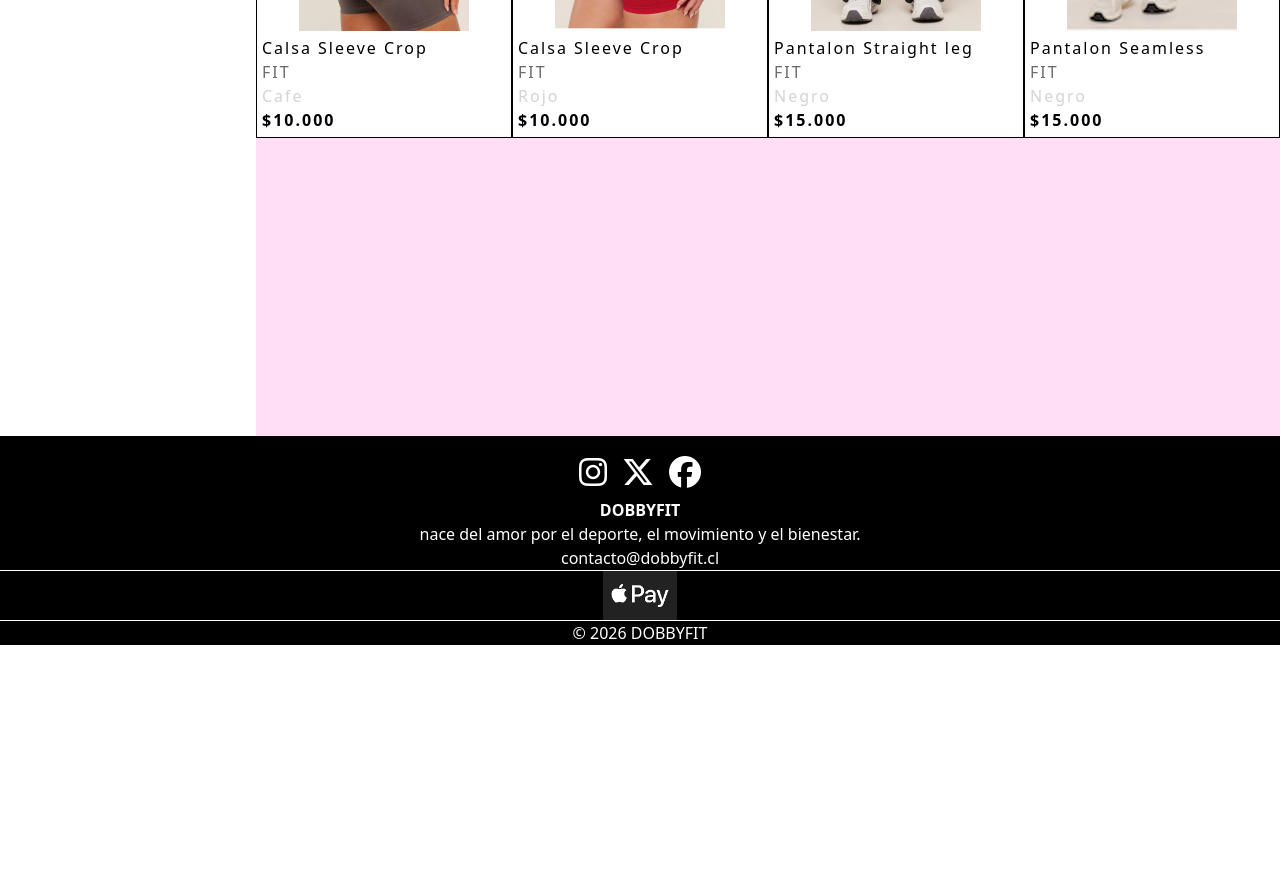
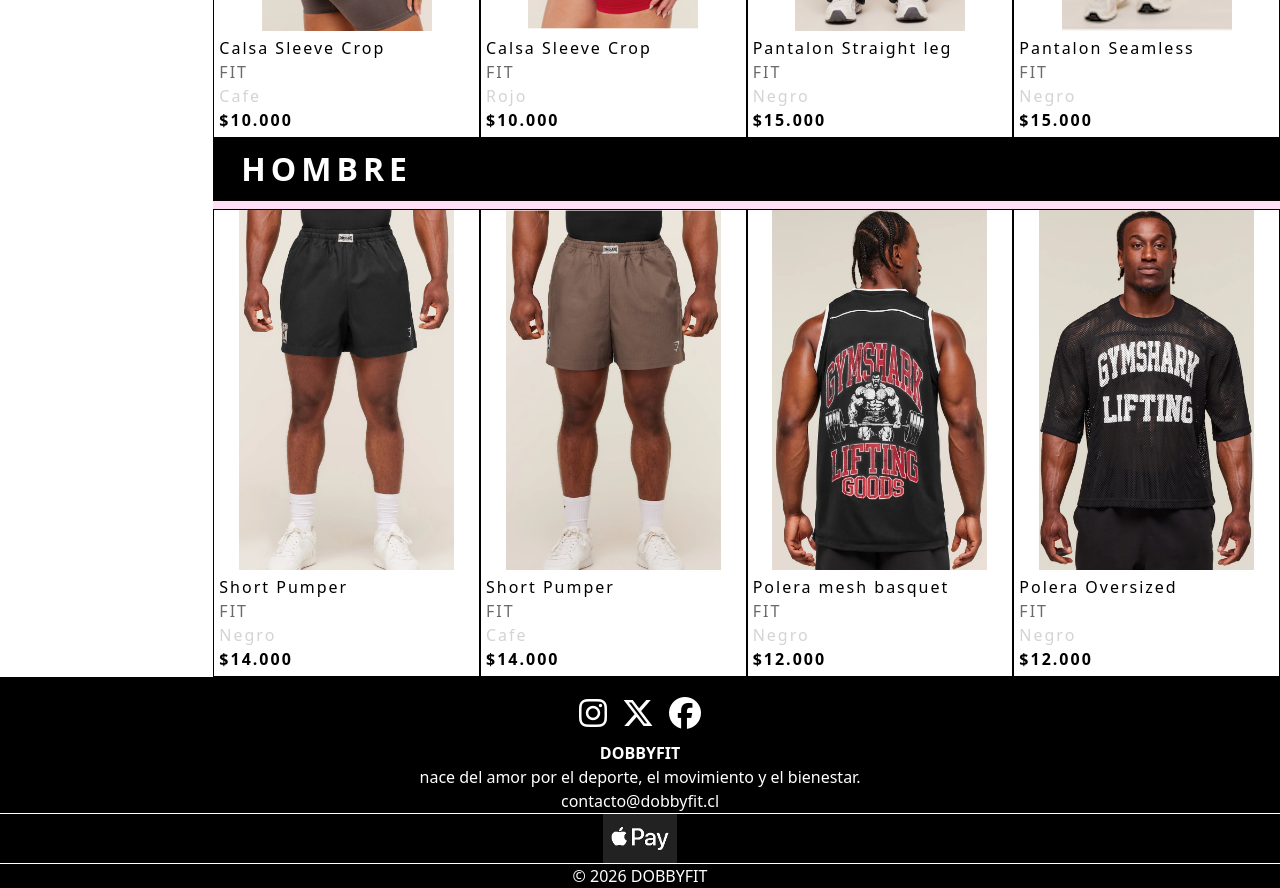
Before and after one commit to miguecastrosanchez/DESAFIO-4, a plain HTML site: page index.html in a window 1280 px wide. Shown: the part 400-1288 px from the top of the page. Before the commit the page ends 1045 px from the top, so only its background shows below. Drawn offline with nearby package versions, Linux system fonts and the light colour scheme.

Commit message:
DESAFIO TERMINADO

```diff
--- a/assets/css/styles.css
+++ b/assets/css/styles.css
@@ -16,7 +16,7 @@
     "footer";
 
     grid-template-columns: auto;
-    grid-template-rows: 1fr 7fr 2fr;
+    grid-template-rows: 1fr auto 2fr;
 
 
 }
@@ -247,6 +247,158 @@
     letter-spacing: 2px;
 }
 
+/* HOMBRE */
+
+.texto-h{
+
+    background-color: #000000;
+    color: #ffffff;
+    border: none;
+
+    padding: 12px 28px;
+    font-weight: 600;
+    letter-spacing:  5px; ;
+}
+
+.men{
+
+    display: flex;
+    flex-direction: column;
+}
+
+.cartas-men{
+
+    display: grid;
+    grid-template-columns: 1fr 1fr;
+    column-gap: 0px;
+
+
+}
+
+.card-m{
+
+
+    background-color: #ffffff;
+    display: flex;
+    flex-direction: column;
+
+    border: 1px solid #000000;
+
+}
+
+/* .img-m{
+    width: 100%;
+    height: 400px;
+    object-fit: contein;
+    display: block;
+} */
+/* IMAGENES */
+
+.img-men1{
+
+    width: 100%;
+    height: 360px;
+    background-image: url("../img/MEN-1A.png");
+    background-size: contain;
+    background-position: center;
+    background-repeat: no-repeat;
+
+    transition: background-image 0.3s ease;
+}
+
+.img-men1:hover{
+
+    background-image: url("../img/MEN-1B.png");
+}
+
+.img-men2{
+
+    width: 100%;
+    height: 360px;
+    background-image: url("../img/MEN-2A.png");
+    background-size: contain;
+    background-position: center;
+    background-repeat: no-repeat;
+
+    transition: background-image 0.3s ease;
+}
+
+.img-men2:hover{
+
+    background-image: url("../img/MEN-2B.png");
+}
+
+.img-men3{
+
+    width: 100%;
+    height: 360px;
+    background-image: url("../img/MEN-3A.png");
+    background-size: contain;
+    background-position: center;
+    background-repeat: no-repeat;
+
+    transition: background-image 0.3s ease;
+}
+
+.img-men3:hover{
+
+    background-image: url("../img/MEN-3B.png");
+}
+
+.img-men4{
+
+    width: 100%;
+    height: 360px;
+    background-image: url("../img/MEN-4A.png");
+    background-size: contain;
+    background-position: center;
+    background-repeat: no-repeat;
+
+    transition: background-image 0.3s ease;
+}
+
+.img-men4:hover{
+
+    background-image: url("../img/MEN-4B.png");
+}
+
+.descripcion-m{
+
+    padding: 5px;
+}
+
+.descripcion-m p{
+
+    margin: 0;
+
+}
+
+.nombre{
+
+    color: #000000;
+    font-weight: 400;
+    letter-spacing: 2px;
+}
+
+.tipo{
+
+    color: #6a6a6a;
+    font-weight: 400;
+    letter-spacing: 2px;
+}
+
+.color{
+
+    color: #d5d3d3;
+    font-weight: 400;
+    letter-spacing: 2px;
+}
+.precio{
+
+    color: #000000;
+    font-weight: 800;
+    letter-spacing: 2px;
+}
 
 
 /* PIE DE PAGINA */
@@ -332,12 +484,7 @@
 }
 
 
-
-
-
-
-
-
+/* VERSION ESCRITORIO */
 
 @media screen and (min-width: 576px) {
 
@@ -349,11 +496,10 @@
         grid-template-areas:
 
         "nav main"
-        "nav main"
         "footer footer";
 
-        grid-template-columns: 1fr 4fr;
-        /* grid-template-rows: 1fr 7fr 2fr; */
+        grid-template-columns: 1fr 5fr;
+        grid-template-rows: auto 2fr;
 
 
     }
@@ -427,8 +573,12 @@
         display: grid;
         grid-template-columns: 1fr 1fr 1fr 1fr;
         column-gap: 0px;
-
-
     }
 
+    .cartas-men{
+
+        display: grid;
+        grid-template-columns: 1fr 1fr 1fr 1fr;
+        column-gap: 0px;
+    }
 }
--- a/index.html
+++ b/index.html
@@ -29,7 +29,7 @@
 
         <ul class="items-barra-nav">
             <li class="seccion"><a href="#foot">Contacto</a></li>
-            <li class="seccion"><a href="#hombre">Hombre</a></li>
+            <li class="seccion"><a href="#seccion-hombre">Hombre</a></li>
             <li class="seccion"><a href="#seccion-mujer">Mujer</a></li>
             <li class="seccion"><a href="#ofertas">Ofertas</a></li>
           </ul>
@@ -96,15 +96,80 @@
 
     </div>
 
+    <!-- HOMBRES -->
+    <div class="men" id="seccion-hombre">
+
+      <h2 class="texto-h">HOMBRE</h2>
+
+      <div class="cartas-men">
+
+        <div class="card-m">
+
+            <!-- <img class="img-m" src="./assets/img/MUJER-1A.png" alt="conjunto mujer 1"> -->
+            <div class="img-men1"></div>
+
+            <div class="descripcion-m">
+              <p class="nombre">Short Pumper</p>
+              <p class="tipo">FIT</p>
+              <p class="color">Negro</p>
+              <p class="precio">$14.000</p>
+            </div>
+        </div>
+
+        <div class="card-m">
+
+            <!-- <img class="img-m" src="./assets/img/MUJER-2A.png" alt="conjunto mujer 2"> -->
+            <div class="img-men2"></div>
+            <div class="descripcion-m">
+              <p class="nombre">Short Pumper</p>
+              <p class="tipo">FIT</p>
+              <p class="color">Cafe</p>
+              <p class="precio">$14.000</p>
+            </div>
+        </div>
+
+        <div class="card-m">
+
+          <!-- <img class="img-m" src="./assets/img/MUJER-3A.png" alt="conjunto mujer 1"> -->
+          <div class="img-men3"></div>
+          <div class="descripcion-m">
+            <p class="nombre">Polera mesh basquet</p>
+            <p class="tipo">FIT</p>
+            <p class="color">Negro</p>
+            <p class="precio">$12.000</p>
+          </div>
+      </div>
+
+      <div class="card-m">
+
+          <!-- <img class="img-m" src="./assets/img/MUJER-4A.png" alt="conjunto mujer 2"> -->
+          <div class="img-men4"></div>
+          <div class="descripcion-m">
+            <p class="nombre">Polera Oversized</p>
+            <p class="tipo">FIT</p>
+            <p class="color">Negro</p>
+            <p class="precio">$12.000</p>
+          </div>
+      </div>
+      </div>
+
+  </div>
+
+
     </main>
 
     <footer id = "foot" class="pie-pagina">
       <div class="iconos">
 
-        <i class="ig fa-brands fa-instagram fa-2x"></i>
-        <i class="ex fa-brands fa-x-twitter fa-2x"></i>
-        <i class="face fa-brands fa-facebook fa-2x"></i>
-
+        <a href="https://www.instagram.com" target="_blank">
+          <i class="ig fa-brands fa-instagram fa-2x"></i>
+        </a>
+        <a href="https://x.com/?lang=es" target="_blank">
+          <i class="ex fa-brands fa-x-twitter fa-2x"></i>
+        </a>
+        <a href="https://www.facebook.com" target="_blank">
+          <i class="face fa-brands fa-facebook fa-2x"></i>
+        </a>
       </div>
 
       <div class="info-contacto">
```
Also changed, not shown: assets/img/MEN-1A.png (added), assets/img/MEN-1B.png (added), assets/img/MEN-2A.png (added), assets/img/MEN-2B.png (added), assets/img/MEN-3A.png (added), assets/img/MEN-3B.png (added), assets/img/MEN-4A.png (added), 2 other files.
